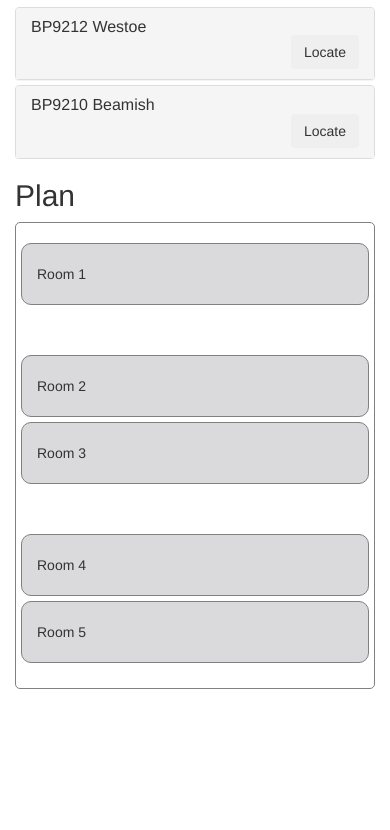
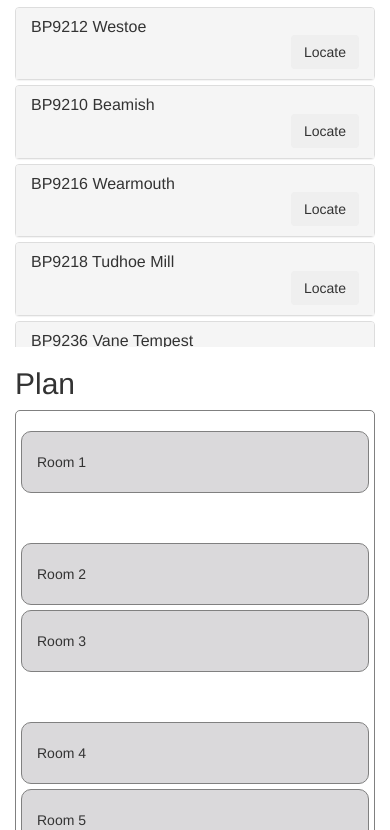
Before and after one commit to tinyoafman/we-floor-plan, a website: page views/index.html in a window 390 px wide. Shown: the part 694-1524 px from the top of the page. Before the commit the page ends 1383 px from the top, so only its background shows below. Drawn offline with nearby package versions, Linux system fonts and the light colour scheme.

Commit message:
CK add more teams

```diff
--- a/views/index.html
+++ b/views/index.html
@@ -310,6 +310,133 @@
               </div>
             </div>
           </div>
+          <!-- Wearmouth -->
+          <div class="panel panel-default">
+            <div class="panel-heading">
+              <div class="row">
+                <div class="col-sm-6">
+                  <h4 class="panel-title">
+                    <a data-toggle="collapse" data-parent="#rooms" href="#9216">BP9216 Wearmouth</a>
+                  </h4>
+                </div>
+                <div class="col-sm-6">
+                  <button type="button" class="btn pull-right" onclick="showPlanElement('room-7')">Locate</button>
+                </div>
+              </div>
+            </div>
+            <div id="9216" class="panel-collapse collapse">
+              <div class="panel-body">
+                <h4>Contents</h4>
+                <p>Screen, table and phone.</p>
+              </div>
+            </div>
+          </div>
+          <!-- Tudhoe Mill -->
+          <div class="panel panel-default">
+            <div class="panel-heading">
+              <div class="row">
+                <div class="col-sm-6">
+                  <h4 class="panel-title">
+                    <a data-toggle="collapse" data-parent="#rooms" href="#9218">BP9218 Tudhoe Mill</a>
+                  </h4>
+                </div>
+                <div class="col-sm-6">
+                  <button type="button" class="btn pull-right" onclick="showPlanElement('room-7')">Locate</button>
+                </div>
+              </div>
+            </div>
+            <div id="9218" class="panel-collapse collapse">
+              <div class="panel-body">
+                <h4>Contents</h4>
+                <p>Table and phone.</p>
+              </div>
+            </div>
+          </div>
+          <!-- Vane Tempest -->
+          <div class="panel panel-default">
+            <div class="panel-heading">
+              <div class="row">
+                <div class="col-sm-6">
+                  <h4 class="panel-title">
+                    <a data-toggle="collapse" data-parent="#rooms" href="#9236">BP9236 Vane Tempest</a>
+                  </h4>
+                </div>
+                <div class="col-sm-6">
+                  <button type="button" class="btn pull-right" onclick="showPlanElement('room-7')">Locate</button>
+                </div>
+              </div>
+            </div>
+            <div id="9236" class="panel-collapse collapse">
+              <div class="panel-body">
+                <h4>Contents</h4>
+                <p>Screens, table and phone.</p>
+              </div>
+            </div>
+          </div>
+          <!-- Woodthorn -->
+          <div class="panel panel-default">
+            <div class="panel-heading">
+              <div class="row">
+                <div class="col-sm-6">
+                  <h4 class="panel-title">
+                    <a data-toggle="collapse" data-parent="#rooms" href="#9208">BP9208 Woodthorn</a>
+                  </h4>
+                </div>
+                <div class="col-sm-6">
+                  <button type="button" class="btn pull-right" onclick="showPlanElement('room-7')">Locate</button>
+                </div>
+              </div>
+            </div>
+            <div id="9208" class="panel-collapse collapse">
+              <div class="panel-body">
+                <h4>Contents</h4>
+                <p>Screen, table and phone.</p>
+              </div>
+            </div>
+          </div>
+          <!-- Ashington -->
+          <div class="panel panel-default">
+            <div class="panel-heading">
+              <div class="row">
+                <div class="col-sm-6">
+                  <h4 class="panel-title">
+                    <a data-toggle="collapse" data-parent="#rooms" href="#9228">BP9228 Ashington</a>
+                  </h4>
+                </div>
+                <div class="col-sm-6">
+                  <button type="button" class="btn pull-right" onclick="showPlanElement('room-7')">Locate</button>
+                </div>
+              </div>
+            </div>
+            <div id="9228" class="panel-collapse collapse">
+              <div class="panel-body">
+                <h4>Contents</h4>
+                <p>Table, phone.</p>
+              </div>
+            </div>
+          </div>
+          <!-- Chevington -->
+          <div class="panel panel-default">
+            <div class="panel-heading">
+              <div class="row">
+                <div class="col-sm-6">
+                  <h4 class="panel-title">
+                    <a data-toggle="collapse" data-parent="#rooms" href="#9206">BP9206 Chevington</a>
+                  </h4>
+                </div>
+                <div class="col-sm-6">
+                  <button type="button" class="btn pull-right" onclick="showPlanElement('room-7')">Locate</button>
+                </div>
+              </div>
+            </div>
+            <div id="9206" class="panel-collapse collapse">
+              <div class="panel-body">
+                <h4>Contents</h4>
+                <p>Table and phone.</p>
+              </div>
+            </div>
+
+          </div>
         </div>
       </div>
 
```
